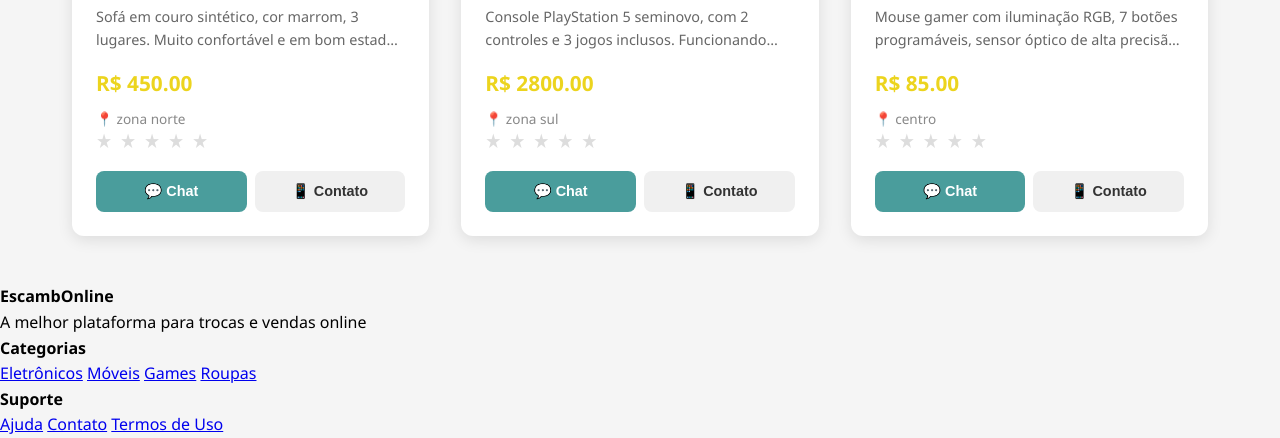
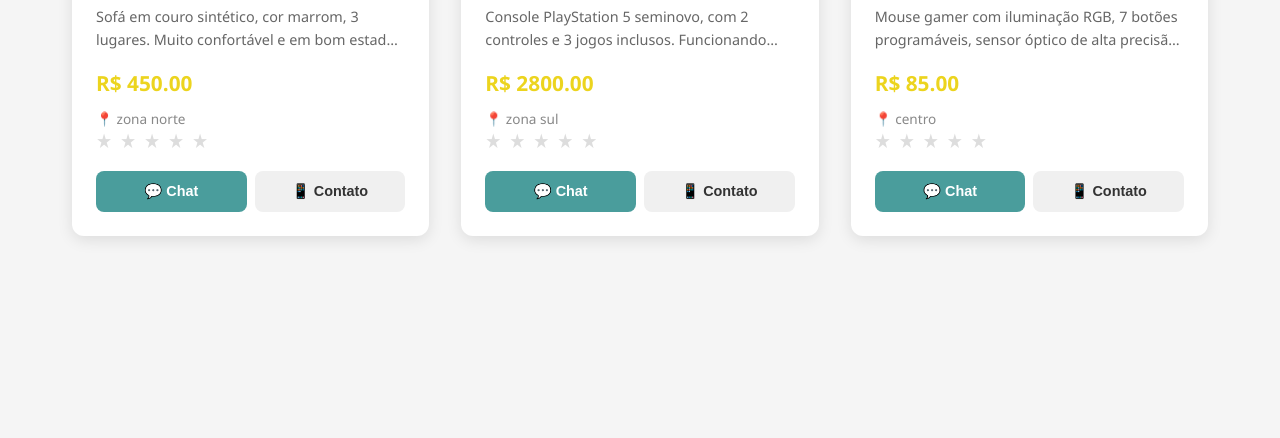
Before and after one commit to Danielbgoncalves/eng-sof-EscambOnline, a plain HTML site: page index.html in a window 1280 px wide. Shown: the part 516-954 px from the top of the page. After the commit the page ends 800 px from the top, so only its background shows below. Drawn offline with Linux system fonts and the light colour scheme.

Commit message:
remove footer

```diff
--- a/index.html
+++ b/index.html
@@ -220,29 +220,6 @@
         </div>
     </main>
 
-    <!-- Footer -->
-    <footer class="footer">
-        <div class="footer-container">
-            <div class="footer-section">
-                <h4>EscambOnline</h4>
-                <p>A melhor plataforma para trocas e vendas online</p>
-            </div>
-            <div class="footer-section">
-                <h4>Categorias</h4>
-                <a href="#">Eletrônicos</a>
-                <a href="#">Móveis</a>
-                <a href="#">Games</a>
-                <a href="#">Roupas</a>
-            </div>
-            <div class="footer-section">
-                <h4>Suporte</h4>
-                <a href="#">Ajuda</a>
-                <a href="#">Contato</a>
-                <a href="#">Termos de Uso</a>
-            </div>
-        </div>
-    </footer>
-
     <script src="script.js"></script>
 </body>
 
```
